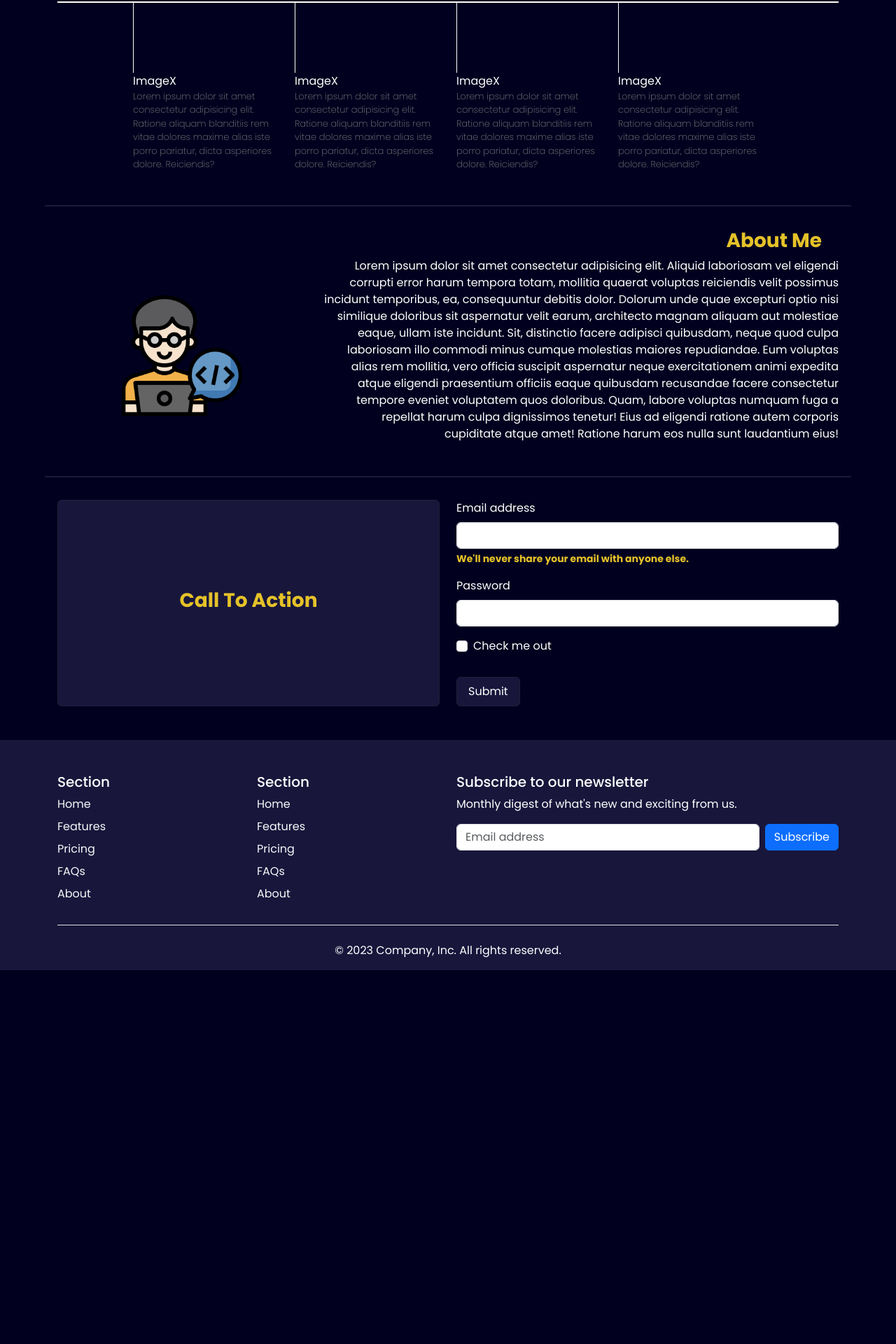
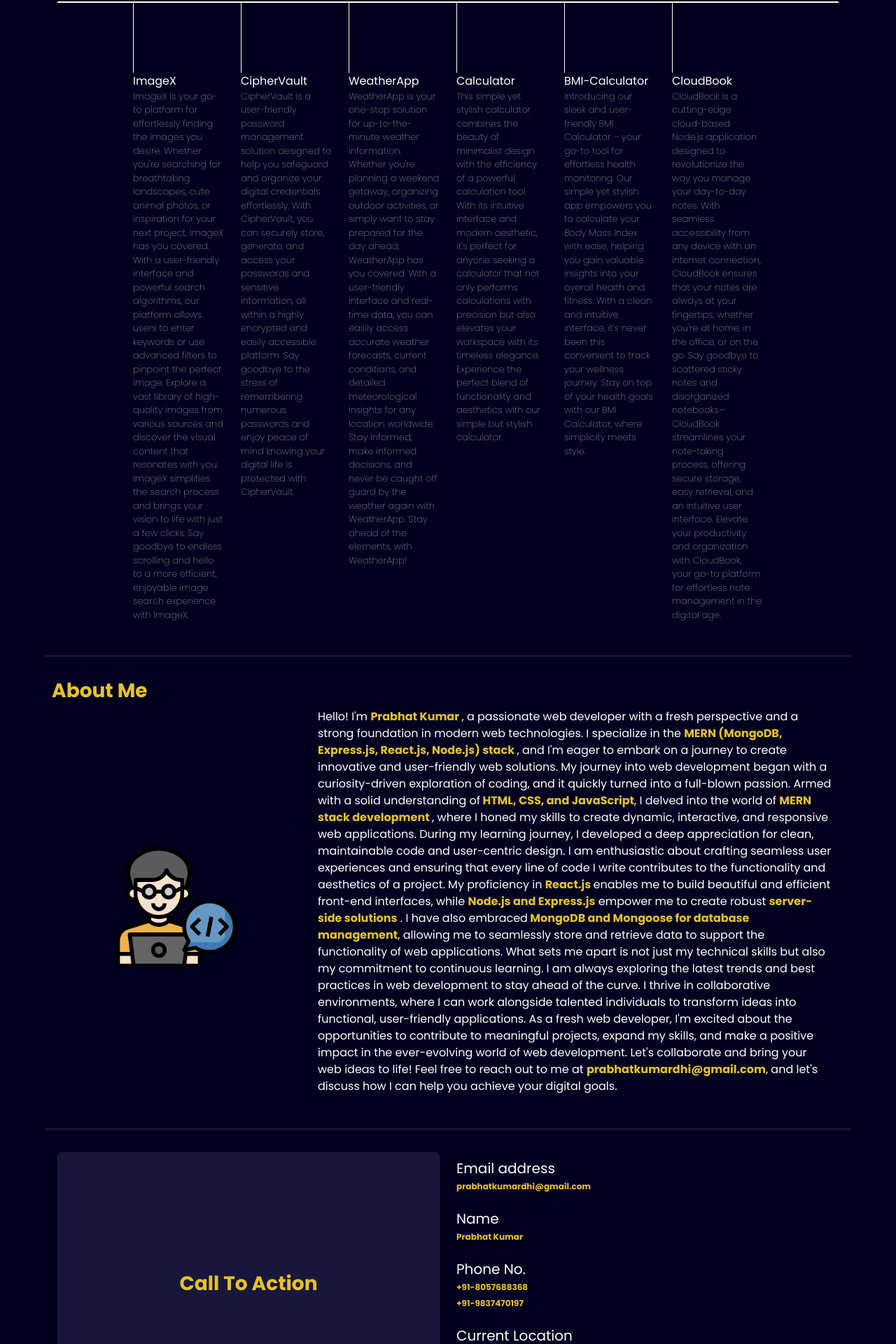
Before and after one commit to PrabhatKumardhiman/MyPortfolio, a React (Create React App) app: page / in a window 1280 px wide. Shown: the part 680-2600 px from the top of the page at 70% size. Before the commit the page ends 2066 px from the top, so only its background shows below. Built offline with nearby package versions, Linux system fonts and the light colour scheme.

Commit message:
Complete

```diff
--- a/src/component/body/Main.js
+++ b/src/component/body/Main.js
@@ -2,6 +2,7 @@ import React, { useEffect, useRef } from 'react'
 import developer from './developer.png'
 import Typed from 'typed.js';
 import aboutme from './aboutme.png'
+import resume from './resume.pdf'
 
 const Main = () => {
 
@@ -36,8 +37,8 @@ const Main = () => {
                                 <p className='myIntro'> <span className="yellow" ref={text} /></p>
                             </div>
                             <div className="btns d-flex ">
-                                <a href="https://www.linkedin.com/in/prabhat-kumar-a3b5ba1a4" className="btn me-3 "> Download Resume</a>
-                                <a href="https://www.linkedin.com/in/prabhat-kumar-a3b5ba1a4" className="btn me-3 " target="blank"> Visit Github</a>
+                                <a href={resume} download className="btn me-3 "> Download Resume</a>
+                                <a href="https://github.com/PrabhatKumardhiman" className="btn me-3 " target="blank"> Visit Github</a>
                             </div>
                         </div>
                     </div>
@@ -52,27 +53,36 @@ const Main = () => {
 
                     <div className="trackerBox">
                         <div className="horizontalLine"></div>
-                        <div className="row gap-0 px-md-5 mx-md-5 mb-5">
-                            <div className="col-12 col-md-3 mycol">
+                        <div className="row gap-0 px-md-5 mx-md-5 mb-5 ">
+                            <div className="col-12 col-md-2 mycol">
                                 <div className="verticalLine"></div>
                                 <div className="trackerBoxTitle">ImageX</div>
-                                <div className="trackerBoxDescription">Lorem ipsum dolor sit amet consectetur adipisicing elit. Ratione aliquam blanditiis rem vitae dolores maxime alias iste porro pariatur, dicta asperiores dolore. Reiciendis?</div>
+                                <div className="trackerBoxDescription">ImageX is your go-to platform for effortlessly finding the images you desire. Whether you're searching for breathtaking landscapes, cute animal photos, or inspiration for your next project, ImageX has you covered. With a user-friendly interface and powerful search algorithms, our platform allows users to enter keywords or use advanced filters to pinpoint the perfect image. Explore a vast library of high-quality images from various sources and discover the visual content that resonates with you. ImageX simplifies the search process and brings your vision to life with just a few clicks. Say goodbye to endless scrolling and hello to a more efficient, enjoyable image search experience with ImageX.</div>
                             </div>
-                            <div className="col-12 col-md-3 mycol">
+                            <div className="col-12 col-md-2 mycol">
                                 <div className="verticalLine"></div>
-                                <div className="trackerBoxTitle">ImageX</div>
-                                <div className="trackerBoxDescription">Lorem ipsum dolor sit amet consectetur adipisicing elit. Ratione aliquam blanditiis rem vitae dolores maxime alias iste porro pariatur, dicta asperiores dolore. Reiciendis?</div>
+                                <div className="trackerBoxTitle">CipherVault</div>
+                                <div className="trackerBoxDescription">CipherVault is a user-friendly password management solution designed to help you safeguard and organize your digital credentials effortlessly. With CipherVault, you can securely store, generate, and access your passwords and sensitive information, all within a highly encrypted and easily accessible platform. Say goodbye to the stress of remembering numerous passwords and enjoy peace of mind knowing your digital life is protected with CipherVault.</div>
                             </div>
-                            <div className="col-12 col-md-3 mycol">
+                            <div className="col-12 col-md-2 mycol">
                                 <div className="verticalLine"></div>
-                                <div className="trackerBoxTitle">ImageX</div>
-                                <div className="trackerBoxDescription">Lorem ipsum dolor sit amet consectetur adipisicing elit. Ratione aliquam blanditiis rem vitae dolores maxime alias iste porro pariatur, dicta asperiores dolore. Reiciendis?</div>
+                                <div className="trackerBoxTitle">WeatherApp</div>
+                                <div className="trackerBoxDescription">WeatherApp is your one-stop solution for up-to-the-minute weather information. Whether you're planning a weekend getaway, organizing outdoor activities, or simply want to stay prepared for the day ahead, WeatherApp has you covered. With a user-friendly interface and real-time data, you can easily access accurate weather forecasts, current conditions, and detailed meteorological insights for any location worldwide. Stay informed, make informed decisions, and never be caught off guard by the weather again with WeatherApp. Stay ahead of the elements, with WeatherApp!</div>
                             </div>
-                            <div className="col-12 col-md-3 mycol">
+                            <div className="col-12 col-md-2 mycol">
                                 <div className="verticalLine"></div>
-                                <div className="trackerBoxTitle">ImageX</div>
-                                <div className="trackerBoxDescription">Lorem ipsum dolor sit amet consectetur adipisicing elit. Ratione aliquam blanditiis rem vitae dolores maxime alias iste porro pariatur, dicta asperiores dolore. Reiciendis?
-                                </div>
+                                <div className="trackerBoxTitle">Calculator</div>
+                                <div className="trackerBoxDescription">This simple yet stylish calculator combines the beauty of minimalist design with the efficiency of a powerful calculation tool. With its intuitive interface and modern aesthetic, it's perfect for anyone seeking a calculator that not only performs calculations with precision but also elevates your workspace with its timeless elegance. Experience the perfect blend of functionality and aesthetics with our simple but stylish calculator.</div>
+                            </div>
+                            <div className="col-12 col-md-2 mycol">
+                                <div className="verticalLine"></div>
+                                <div className="trackerBoxTitle">BMI-Calculator</div>
+                                <div className="trackerBoxDescription">Introducing our sleek and user-friendly BMI Calculator – your go-to tool for effortless health monitoring. Our simple yet stylish app empowers you to calculate your Body Mass Index with ease, helping you gain valuable insights into your overall health and fitness. With a clean and intuitive interface, it's never been this convenient to track your wellness journey. Stay on top of your health goals with our BMI Calculator, where simplicity meets style.</div>
+                            </div>
+                            <div className="col-12 col-md-2 mycol">
+                                <div className="verticalLine"></div>
+                                <div className="trackerBoxTitle">CloudBook</div>
+                                <div className="trackerBoxDescription">CloudBook is a cutting-edge cloud-based Node.js application designed to revolutionize the way you manage your day-to-day notes. With seamless accessibility from any device with an internet connection, CloudBook ensures that your notes are always at your fingertips, whether you're at home, in the office, or on the go. Say goodbye to scattered sticky notes and disorganized notebooks—CloudBook streamlines your note-taking process, offering secure storage, easy retrieval, and an intuitive user interface. Elevate your productivity and organization with CloudBook, your go-to platform for effortless note management in the digital age.</div>
                             </div>
                         </div>
                     </div>
@@ -81,16 +91,28 @@ const Main = () => {
 
             <hr className='mainHr' />
 
-            <section className="thirdSection aboutMe px-2" id="aboutMe">
+            <section className="thirdSection aboutMe px-2 pe-md-4" id="aboutMe">
                 <div className="container">
-                    <h1 className='fs-3 yellow text-md-end me-4'>About Me</h1>
+                    <h1 className='fs-3 yellow me-4'>About Me</h1>
 
                     <div className="row">
                         <div className="col-12 col-md-4 d-flex align-items-center justify-content-center">
                             <img src={aboutme} alt="" className='w-50' />
                         </div>
                         <div className="col-12 col-md-8">
-                            <p className='text-md-end'>Lorem ipsum dolor sit amet consectetur adipisicing elit. Aliquid laboriosam vel eligendi corrupti error harum tempora totam, mollitia quaerat voluptas reiciendis velit possimus incidunt temporibus, ea, consequuntur debitis dolor. Dolorum unde quae excepturi optio nisi similique doloribus sit aspernatur velit earum, architecto magnam aliquam aut molestiae eaque, ullam iste incidunt. Sit, distinctio facere adipisci quibusdam, neque quod culpa laboriosam illo commodi minus cumque molestias maiores repudiandae. Eum voluptas alias rem mollitia, vero officia suscipit aspernatur neque exercitationem animi expedita atque eligendi praesentium officiis eaque quibusdam recusandae facere consectetur tempore eveniet voluptatem quos doloribus. Quam, labore voluptas numquam fuga a repellat harum culpa dignissimos tenetur! Eius ad eligendi ratione autem corporis cupiditate atque amet! Ratione harum eos nulla sunt laudantium eius!</p>
+                            <p className=''>Hello! I'm <span className='yellow'> Prabhat Kumar </span>, a passionate web developer with a fresh perspective and a strong foundation in modern web technologies. I specialize in the <span className='yellow'>MERN (MongoDB, Express.js, React.js, Node.js) stack </span> , and I'm eager to embark on a journey to create innovative and user-friendly web solutions.
+
+                                My journey into web development began with a curiosity-driven exploration of coding, and it quickly turned into a full-blown passion. Armed with a solid understanding of<span className='yellow'> HTML, CSS, and JavaScript</span>, I delved into the world of <span className='yellow'> MERN stack development </span>, where I honed my skills to create dynamic, interactive, and responsive web applications.
+
+                                During my learning journey, I developed a deep appreciation for clean, maintainable code and user-centric design. I am enthusiastic about crafting seamless user experiences and ensuring that every line of code I write contributes to the functionality and aesthetics of a project.
+
+                                My proficiency in  <span className='yellow'> React.js </span>enables me to build beautiful and efficient front-end interfaces, while <span className='yellow'>Node.js and Express.js</span> empower me to create robust <span className='yellow'>server-side solutions</span> . I have also embraced<span className='yellow'> MongoDB and Mongoose for database management</span>, allowing me to seamlessly store and retrieve data to support the functionality of web applications.
+
+                                What sets me apart is not just my technical skills but also my commitment to continuous learning. I am always exploring the latest trends and best practices in web development to stay ahead of the curve. I thrive in collaborative environments, where I can work alongside talented individuals to transform ideas into functional, user-friendly applications.
+
+                                As a fresh web developer, I'm excited about the opportunities to contribute to meaningful projects, expand my skills, and make a positive impact in the ever-evolving world of web development.
+
+                                Let's collaborate and bring your web ideas to life! Feel free to reach out to me at <span className='yellow'><a href="mailto:prabhatkumardhi@gmail.com" className='text-decoration-none yellow'>prabhatkumardhi@gmail.com</a></span>, and let's discuss how I can help you achieve your digital goals.</p>
                         </div>
                     </div>
                 </div>
@@ -106,41 +128,52 @@ const Main = () => {
                             <div className="border border-opacity-50 border-3 rounded d-flex align-items-center justify-content-center w-100 h-100"><h1 className='fs-3 yellow '>Call To Action</h1></div>
                         </div>
                         <div className="col-12 col-md-6">
-                            <form>
-                                <div className="mb-3">
-                                    <label htmlFor="exampleInputEmail1" className="form-label">
+                            <div className=''>
+                                <div className="mb-3 fs-3">
+                                    <label htmlFor="exampleInputEmail1" className=" fs-5 fs-5">
                                         Email address
                                     </label>
-                                    <input
-                                        type="email"
-                                        className="form-control"
-                                        id="exampleInputEmail1"
-                                        aria-describedby="emailHelp"
-                                    />
-                                    <div id="emailHelp" className="form-text yellow">
-                                        We'll never share your email with anyone else.
-                                    </div>
+                                    <h6 className = "yellow" style={{fontSize : "12px"}}>
+                                        prabhatkumardhi@gmail.com
+                                    </h6>
                                 </div>
-                                <div className="mb-3">
-                                    <label htmlFor="exampleInputPassword1" className="form-label">
-                                        Password
+                                <div className="mb-3 fs-3">
+                                    <label htmlFor="exampleInputEmail1" className=" fs-5">
+                                        Name
                                     </label>
-                                    <input
-                                        type="password"
-                                        className="form-control"
-                                        id="exampleInputPassword1"
-                                    />
+                                    <h6 className = "yellow" style={{fontSize : "12px"}}>
+                                        Prabhat Kumar
+                                    </h6>
                                 </div>
-                                <div className="mb-3 form-check">
-                                    <input type="checkbox" className="form-check-input" id="exampleCheck1" />
-                                    <label className="form-check-label" htmlFor="exampleCheck1">
-                                        Check me out
+                                <div className="mb-3 fs-3">
+                                    <label htmlFor="exampleInputEmail1" className=" fs-5">
+                                        Phone No.
                                     </label>
+                                    <h6 className = "yellow" style={{fontSize : "12px"}}>
+                                        +91-8057688368
+                                    </h6>
+                                    <h6 className = "yellow" style={{fontSize : "12px"}}>
+                                        +91-9837470197
+                                    </h6>
                                 </div>
-                                <button type="submit" className="btn">
-                                    Submit
-                                </button>
-                            </form>
+                                <div className="mb-3 fs-3">
+                                    <label htmlFor="exampleInputEmail1" className=" fs-5">
+                                        Current Location
+                                    </label>
+                                    <h6 className = "yellow" style={{fontSize : "12px"}}>
+                                        Sector - 72, Noida, UttarPradesh (201304)
+                                    </h6>
+                                </div>
+                                <div className="mb-3 fs-3">
+                                    <label htmlFor="exampleInputEmail1" className=" fs-5">
+                                        HomeTown
+                                    </label>
+                                    <h6 className = "yellow" style={{fontSize : "12px"}}>
+                                        Jwalapur, Haridwar, Uttarakhand (249407)
+                                    </h6>
+                                </div>
+
+                            </div>
 
                         </div>
                     </div>
@@ -151,86 +184,55 @@ const Main = () => {
             <section className="lastSection ">
                 <div className="container">
                     <footer className="row gap-3  d-flex justify-content-between">
-                        <div className="col-4 col-md-2">
-                            <h5>Section</h5>
+                        <div className="col-4 col-md-3">
+                            <h5>React.Js Projects</h5>
                             <ul className="nav flex-column">
                                 <li className="nav-item mb-2">
-                                    <a href="/" className="nav-link p-0 text-light">
-                                        Home
+                                    <a href="/https://github.com/PrabhatKumardhiman/ImageX" className="nav-link p-0 text-light">
+                                        ImageX
                                     </a>
                                 </li>
                                 <li className="nav-item mb-2">
-                                    <a href="/" className="nav-link p-0 text-light">
-                                        Features
+                                    <a href="/https://github.com/PrabhatKumardhiman/WeatherApp" className="nav-link p-0 text-light">
+                                        WeatherApp
                                     </a>
                                 </li>
                                 <li className="nav-item mb-2">
-                                    <a href="/" className="nav-link p-0 text-light">
-                                        Pricing
+                                    <a href="/https://github.com/PrabhatKumardhiman/Calculator" className="nav-link p-0 text-light">
+                                        Calculator
                                     </a>
                                 </li>
                                 <li className="nav-item mb-2">
-                                    <a href="/" className="nav-link p-0 text-light">
-                                        FAQs
-                                    </a>
-                                </li>
-                                <li className="nav-item mb-2">
-                                    <a href="/" className="nav-link p-0 text-light">
-                                        About
+                                    <a href="/https://github.com/PrabhatKumardhiman/BMI-Calculator" className="nav-link p-0 text-light">
+                                        BMI-Calculator
                                     </a>
                                 </li>
                             </ul>
                         </div>
-                        <div className="col-4 col-md-2">
-                            <h5>Section</h5>
+                        <div className="col-4 col-md-3">
+                            <h5>Node.Js Projects</h5>
                             <ul className="nav flex-column">
                                 <li className="nav-item mb-2">
-                                    <a href="/" className="nav-link p-0 text-light">
-                                        Home
+                                    <a href="/https://github.com/PrabhatKumardhiman/CipherVault" className="nav-link p-0 text-light">
+                                        CipherVault
                                     </a>
                                 </li>
                                 <li className="nav-item mb-2">
-                                    <a href="/" className="nav-link p-0 text-light">
-                                        Features
-                                    </a>
-                                </li>
-                                <li className="nav-item mb-2">
-                                    <a href="/" className="nav-link p-0 text-light">
-                                        Pricing
-                                    </a>
-                                </li>
-                                <li className="nav-item mb-2">
-                                    <a href="/" className="nav-link p-0 text-light">
-                                        FAQs
-                                    </a>
-                                </li>
-                                <li className="nav-item mb-2">
-                                    <a href="/" className="nav-link p-0 text-light">
-                                        About
+                                    <a href="/https://github.com/PrabhatKumardhiman/CloudBook" className="nav-link p-0 text-light">
+                                        CloudBook
                                     </a>
                                 </li>
                             </ul>
                         </div>
 
-                        <div className="col-12 col-md-6">
-                            <form className='mx-auto'>
-                                <h5>Subscribe to our newsletter</h5>
-                                <p>Monthly digest of what's new and exciting from us.</p>
-                                <div className="d-flex flex-column flex-sm-row w-100 gap-2">
-                                    <label htmlFor="newsletter1" className="visually-hidden">
-                                        Email address
-                                    </label>
-                                    <input
-                                        id="newsletter1"
-                                        type="text"
-                                        className="form-control"
-                                        placeholder="Email address"
-                                    />
-                                    <button className="btn btn-primary" type="button">
-                                        Subscribe
-                                    </button>
-                                </div>
-                            </form>
+                        <div className="col-12 col-md-4">
+                            <div className='mx-auto'>
+                                <h5>Profile Links</h5>
+                                <p><a className='text-decoration-none yellow' href="https://www.linkedin.com/in/prabhat-kumar-a3b5ba1a4/" target='blank'>LinkedIn</a></p>
+                                <p><a className='text-decoration-none yellow' href="https://github.com/PrabhatKumardhiman" target='blank'>GitHub</a></p>
+                                <p><a className='text-decoration-none yellow' href="https://github.com/PrabhatKumardhiman" target='blank'>Naukri</a></p>
+
+                            </div>
                         </div>
                     </footer>
                     <div className="d-flex flex-column flex-sm-row justify-content-between pt-4 mt-4 border-top">
--- a/src/component/header/Navbar.js
+++ b/src/component/header/Navbar.js
@@ -5,7 +5,7 @@ const Navbar = () => {
         <nav class="nav">
             {/* left side of Navbar */}
             <div className="logo">
-                <h5> Prabhat Portfolio</h5>
+                <h5 className=""> Prabhat Portfolio</h5>
             </div>
 
             {/* Right side of Navbar */}
--- a/src/index.css
+++ b/src/index.css
@@ -32,12 +32,16 @@ nav {
 
 .logo {
   margin: 1rem 0;
+  cursor : pointer;
 }
 
 .logo h5 {
   margin: 0;
   padding: 0;
+}
 
+.logo:hover{
+  color: #E5C32B;
 }
 
 .pageList {
```
Also changed, not shown: 1 other file (tests, documents, lock files or other folders).
